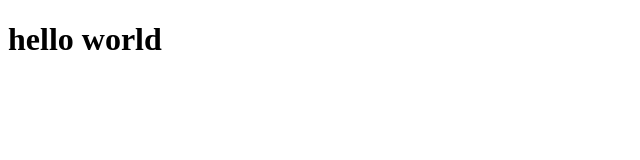
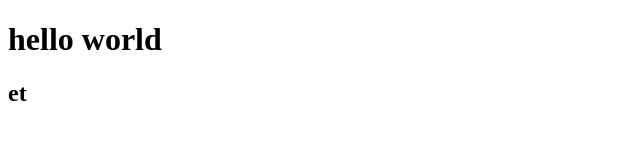
Before and after one commit to itaiwolf/test, a plain HTML site: page index.html in a window 1280 px wide. Shown: the full height of the page, 0-640 px from the left. Drawn offline with Linux system fonts and the light colour scheme.

Commit message:
et commit

```diff
--- a/index.html
+++ b/index.html
@@ -9,5 +9,9 @@
     <h1>
         hello world
     </h1>
+
+    <h2>
+        et
+    </h2>
 </body>
 </html>
```
